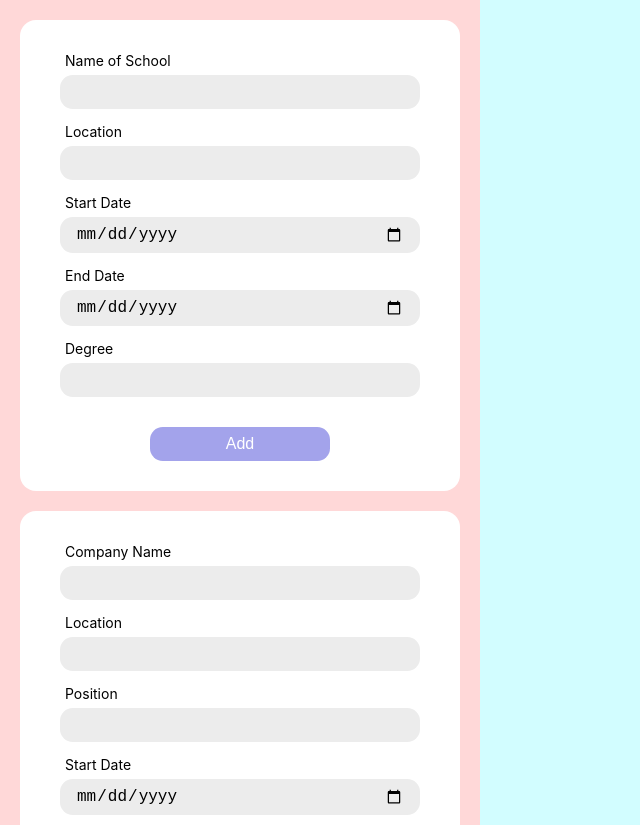
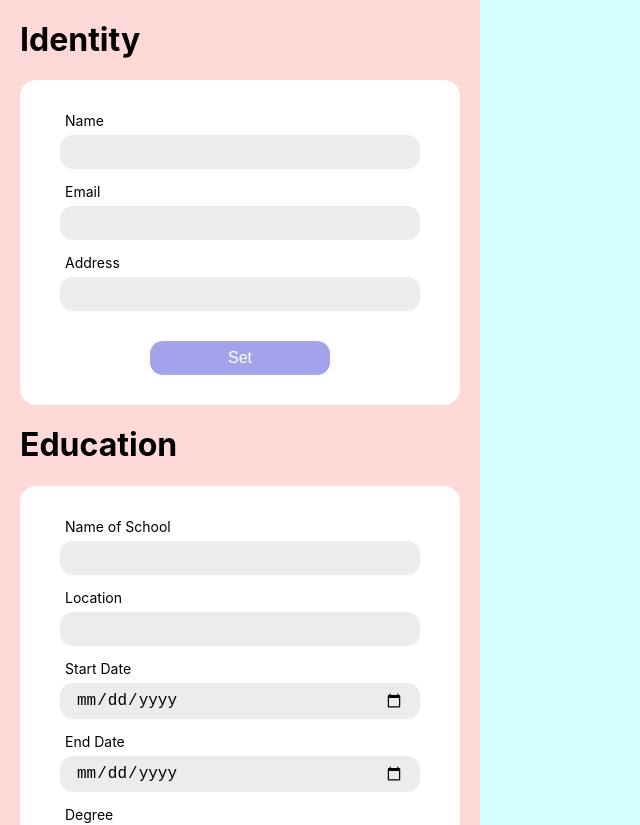
Before and after one commit to John-Jeff/cv-app, a React (Create React App) app: page / in a window 1280 px wide. Shown: the top 825 px of the page, without its empty margins (0-640 px from the left). Built offline with nearby package versions, Linux system fonts and the light colour scheme.

Commit message:
Add IdentityForm and form headers to main CVForm component

```diff
--- a/src/components/CVForm.js
+++ b/src/components/CVForm.js
@@ -1,22 +1,32 @@
 import '../styles/CVForm.css';
 
+import IdentityForm from './IdentityForm';
 import EducationForm from './EducationForm';
 import ExperienceForm from './ExperienceForm';
 
 import { Component } from 'react';
 
 class CVForm extends Component {
+
     constructor(props) {
         super(props);
 
         this.state = {
+            identity: {},
             experience: [],
             education: []
         }
 
+        this.addIdentity = this.addIdentity.bind(this);
         this.addEducation = this.addEducation.bind(this);
         this.addExperience = this.addExperience.bind(this);
         this.handleSubmit = this.handleSubmit.bind(this);
+    }
+
+    addIdentity(stateId) {
+        this.setState({
+            identity: stateId
+        })
     }
 
     addEducation(stateEdu) {
@@ -39,13 +49,18 @@ class CVForm extends Component {
 
     render() {
         return (
-            <div className="cv-form">
+            <div className='cv-form'>
+                <h1>Identity</h1>
+                <IdentityForm addIdentity={this.addIdentity}/>
+                <h1>Education</h1>
                 <EducationForm addEducation={this.addEducation}/>
+                <h1>Experience</h1>
                 <ExperienceForm addExperience={this.addExperience}/>
                 <button onClick={this.handleSubmit}>Submit</button>
             </div>
         );
     }
+
 }
 
 export default CVForm;
--- a/src/components/EducationForm.js
+++ b/src/components/EducationForm.js
@@ -1,7 +1,8 @@
 
-import { Component } from "react";
+import { Component } from 'react';
 
-class EducationForm extends Component {
+export default class EducationForm extends Component {
+
     constructor(props) {
         super(props);
 
@@ -17,9 +18,9 @@ class EducationForm extends Component {
         this.handleSubmit = this.handleSubmit.bind(this);
     }
 
-    handleChange(event) {
+    handleChange(e) {
         this.setState({
-            [event.target.name]: event.target.value
+            [e.target.name]: e.target.value
         });
     }
 
@@ -40,20 +41,20 @@ class EducationForm extends Component {
 
     render() {
         return (
-            <form className="edu-sec" onSubmit={this.handleSubmit}>
-                <label htmlFor="schoolName" >Name of School
+            <form className='edu-sec' onSubmit={this.handleSubmit}>
+                <label htmlFor='schoolName' >Name of School
                     <input type='text' name='schoolName' value={this.state.schoolName} onChange={this.handleChange} required />
                 </label>
-                <label htmlFor="location" >Location
+                <label htmlFor='location' >Location
                     <input type='text' name='location' value={this.state.location} onChange={this.handleChange} required />
                 </label>
-                <label htmlFor="startDate" >Start Date
+                <label htmlFor='startDate' >Start Date
                     <input type='date' name='startDate' value={this.state.startDate} onChange={this.handleChange} required />
                 </label>
-                <label htmlFor="endDate" >End Date
+                <label htmlFor='endDate' >End Date
                     <input type='date' name='endDate' value={this.state.endDate} onChange={this.handleChange} />
                 </label>
-                <label htmlFor="degree" >Degree
+                <label htmlFor='degree' >Degree
                     <input type='text' name='degree' value={this.state.degree} onChange={this.handleChange} required />
                 </label>
                 <button type='submit'>Add</button>
@@ -62,5 +63,3 @@ class EducationForm extends Component {
     }
 
 }
-
-export default EducationForm;
--- a/src/components/ExperienceForm.js
+++ b/src/components/ExperienceForm.js
@@ -1,7 +1,8 @@
 
-import { Component } from "react";
+import { Component } from 'react';
 
-class ExperienceForm extends Component {
+export default class ExperienceForm extends Component {
+
     constructor(props) {
         super(props);
 
@@ -17,9 +18,9 @@ class ExperienceForm extends Component {
         this.handleSubmit = this.handleSubmit.bind(this);
     }
 
-    handleChange(event) {
+    handleChange(e) {
         this.setState({
-            [event.target.name]: event.target.value
+            [e.target.name]: e.target.value
         });
     }
 
@@ -40,20 +41,20 @@ class ExperienceForm extends Component {
 
     render() {
         return (
-            <form className="exp-sec" onSubmit={this.handleSubmit}>
-                <label htmlFor="companyName" >Company Name
+            <form className='exp-sec' onSubmit={this.handleSubmit}>
+                <label htmlFor='companyName' >Company Name
                     <input type='text' name='companyName' value={this.state.companyName} onChange={this.handleChange} required />
                 </label>
-                <label htmlFor="location" >Location
+                <label htmlFor='location' >Location
                     <input type='text' name='location' value={this.state.location} onChange={this.handleChange} required />
                 </label>
-                <label htmlFor="position" >Position
+                <label htmlFor='position' >Position
                     <input type='text' name='position' value={this.state.position} onChange={this.handleChange} required />
                 </label>
-                <label htmlFor="startDate" >Start Date
+                <label htmlFor='startDate' >Start Date
                     <input type='date' name='startDate' value={this.state.startDate} onChange={this.handleChange} required />
                 </label>
-                <label htmlFor="endDate" >End Date
+                <label htmlFor='endDate' >End Date
                     <input type='date' name='endDate' value={this.state.endDate} onChange={this.handleChange} required />
                 </label>
                 <button type='submit'>Add</button>
@@ -62,5 +63,3 @@ class ExperienceForm extends Component {
     }
 
 }
-
-export default ExperienceForm;
--- a/src/styles/CVForm.css
+++ b/src/styles/CVForm.css
@@ -3,6 +3,11 @@
     padding: 20px;
 }
 
+h1 {
+    margin-top: 0;
+}
+
+.id-sec,
 .exp-sec,
 .edu-sec {
     background: white;
```
